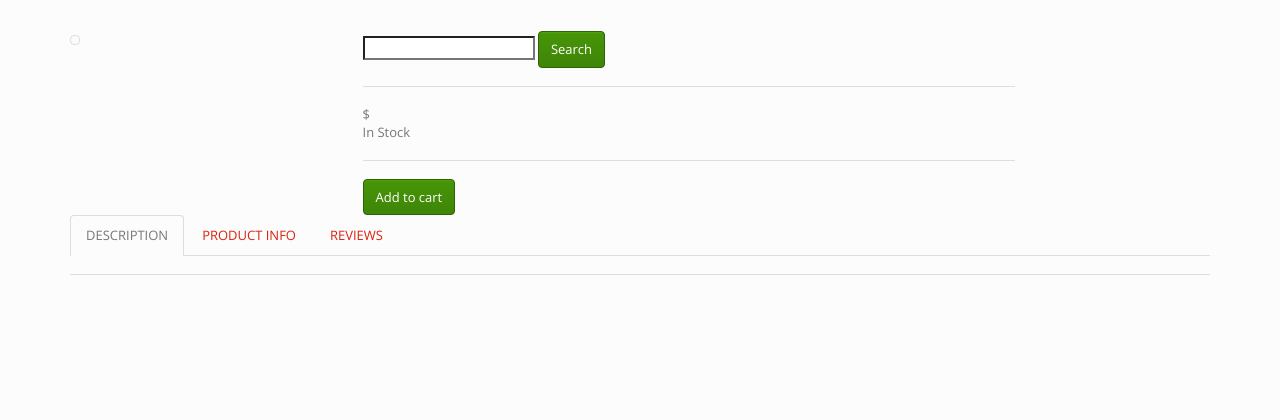
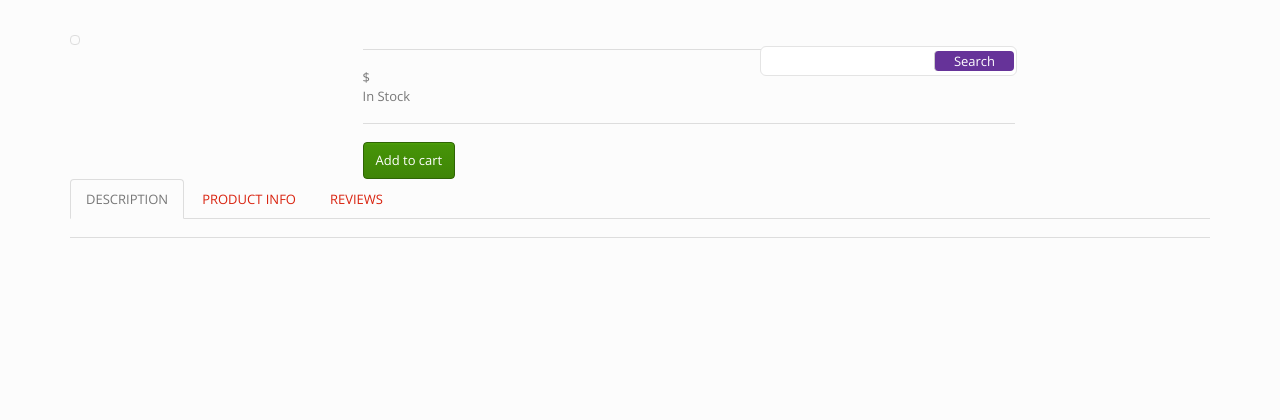
Before and after one commit to Comp199/cartotron, a Django app: template shop/templates/shop/product_detail.html in a window 1280 px wide. Shown: the part 120-540 px from the top of the page. Run offline with Django 3.2, Linux system fonts and the light colour scheme; the template is opened without the code that fills it, so the values that code supplies are empty; some libraries are stand-ins or nearby versions.

Commit message:
Search Bar relocated and styled..somewhat

```diff
--- a/cartotron/settings.py
+++ b/cartotron/settings.py
@@ -122,7 +122,7 @@ TEMPLATED_EMAIL_BACKEND = 'templated_email.backends.vanilla_django.TemplateBacke
 TEMPLATED_EMAIL_FILE_EXTENSION = 'html'
 
 TEMPLATED_EMAIL_DJANGO_SUBJECTS = {
-    'Thank you': 'Thanks for shopping with us!',
+    'invoice': 'Thanks for shopping with us!',
 }
 
 EMAIL_BACKEND = 'django.core.mail.backends.dummy.EmailBackend'
@@ -138,6 +138,3 @@ MAILGUN_SERVER_NAME = ''
 STATIC_URL = '/static/'
 MEDIA_ROOT = 'media'
 MEDIA_URL = '/media/'
-
-STRIPE_PUBLISH_KEY = 'pk_test_bz5u6SxpNFkuLG7316AZCDIw'
-STRIPE_SECRET_KEY = 'sk_test_rYvENk4VhloQpXzsLzOU1JIH'
--- a/shop/static/css/store.css
+++ b/shop/static/css/store.css
@@ -206,12 +206,6 @@ footer {
 	color: #d9230f;
 }
 
-.search-box{
-	float: right;
-	margin: 0;
-	position: relative;
-}
-
 /*********************************************
 					VIEW
 *********************************************/
@@ -327,11 +321,12 @@ Search bar
 */
 
 #custom-search-input{
-    padding: 3px;
+    padding: 2px;
 	margin: 15px -2px;
     border: solid 1px #E4E4E4;
     border-radius: 6px;
     background-color: #fff;
+    float: right;
 }
 
 #custom-search-input input{
@@ -340,13 +335,18 @@ Search bar
 }
 
 #custom-search-input button{
-    margin: 2px 0 0 0;
-    background: none;
+    margin: 2px 0 2px 0;
+    background: rebeccapurple;
     box-shadow: none;
     border: 0;
-    color: #666666;
-    padding: 0 8px 0 10px;
+    color: #ffffff;
+    height: 20px;
+    width: 80px;
+    padding: 0 2px 0 2px;
     border-left: solid 1px #ccc;
+    text-align: center;
+    vertical-align: middle;
+    line-height: 20px;
 }
 
 #custom-search-input button:hover{
@@ -357,6 +357,11 @@ Search bar
 
 #custom-search-input .glyphicon-search{
     font-size: 23px;
+}
+
+.search-box{
+	float: right;
+    margin: 0;
 }
 
 
--- a/shop/templates/shop/product_detail.html
+++ b/shop/templates/shop/product_detail.html
@@ -16,7 +16,7 @@
         </div>
 
         <div class="col-md-7">
-            <form method="get" action="{% url "search" %}" class="search-box">
+            <form method="get" action="{% url "search" %}" id="custom-search-input">
                 <input id="search_box" type="search" name="q">
                 <button id="search_submit" type="submit" class="btn btn-success">Search</button>
             </form>
--- a/templates/templated_email/invoice.html
+++ b/templates/templated_email/invoice.html
@@ -466,7 +466,7 @@
         <table cellspacing="0" cellpadding="0" width="600" class="w320">
           <tr>
             <td style="padding: 25px 0 25px">
-              <strong>Neato KnickKnacks</strong><br />
+              <strong>Novelty KnickKnacks</strong><br />
               1234 Knickers St <br />
               Canada <br /><br />
             </td>
```
Also changed, not shown: shop/templates/shop/product_list.html (+6 -5 lines).
